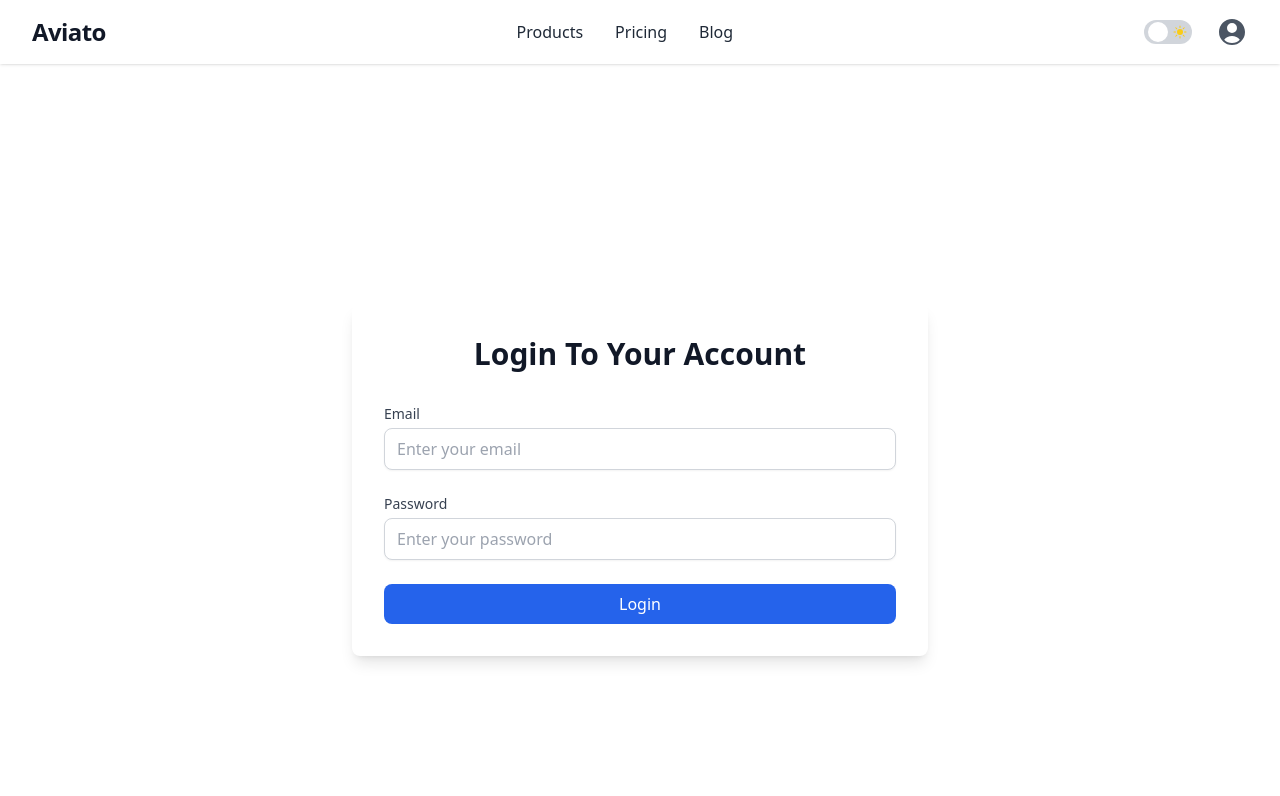
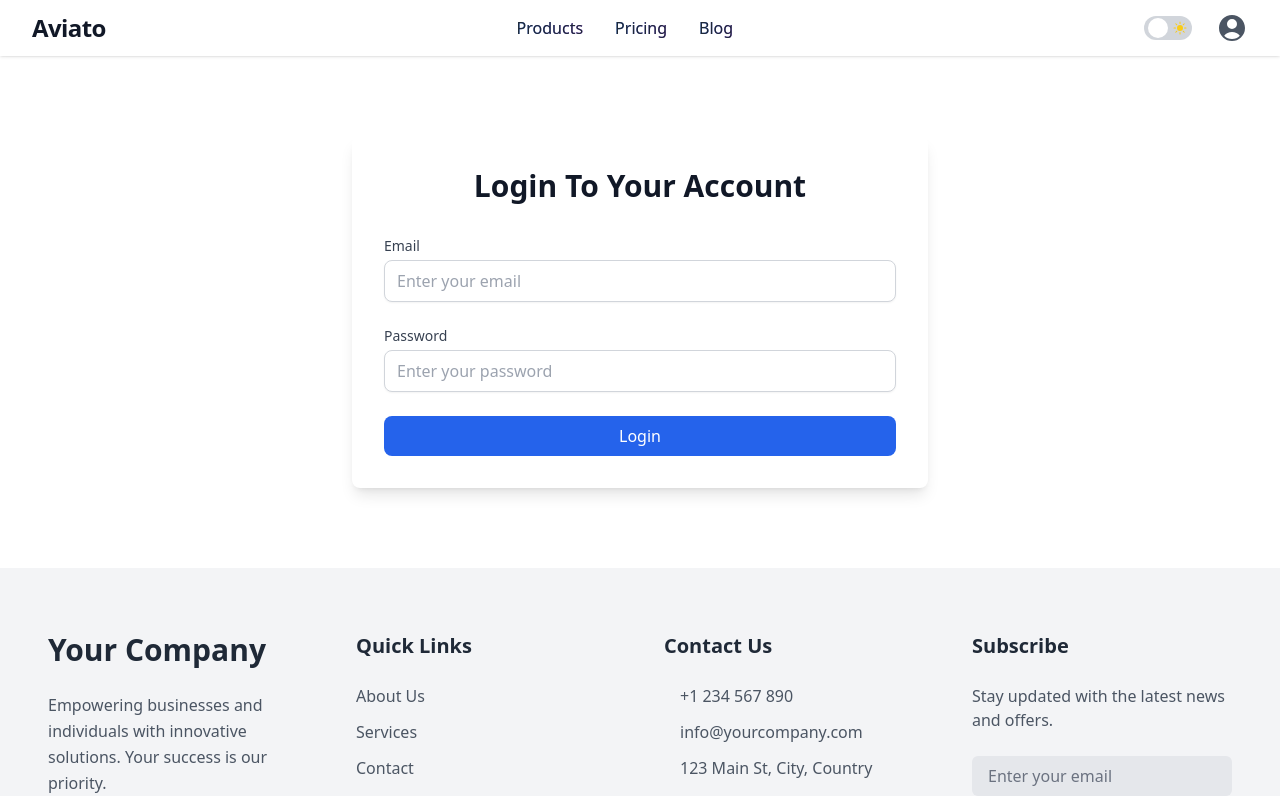
Before and after one commit to Mmy2000/aviato-react, a React (Vite) app: page /login in a window 1280 px wide. Shown: the top 796 px of the page. Built offline with nearby package versions, Linux system fonts and the light colour scheme.

Commit message:
create login page and send data to backend

```diff
--- a/src/components/Login.jsx
+++ b/src/components/Login.jsx
@@ -97,8 +97,8 @@ export default function Login() {
   };
 
   return (
-    <div className="min-h-screen flex items-center justify-center dark:from-gray-800 px-4">
-      <div className="w-full max-w-xl p-8 bg-white dark:bg-gray-800 rounded-lg shadow-lg space-y-8">
+    <div className=" flex items-center justify-center dark:from-gray-800 px-4">
+      <div className="w-full max-w-xl p-8 bg-white dark:bg-gray-800 rounded-lg mt-14 shadow-lg space-y-8">
         <h2 className="text-3xl font-extrabold text-gray-900 dark:text-white text-center">
           Login To Your Account
         </h2>
--- a/src/components/Navbar.jsx
+++ b/src/components/Navbar.jsx
@@ -1,4 +1,4 @@
-import React, { useState } from "react";
+import React, { useState, Fragment } from "react";
 import { Switch, Menu, Transition } from "@headlessui/react";
 import {
   Bars3Icon,
@@ -7,7 +7,6 @@ import {
   SunIcon,
   UserCircleIcon,
 } from "@heroicons/react/24/solid";
-import { Fragment } from "react";
 
 const Navbar = () => {
   const [isDarkMode, setIsDarkMode] = useState(false);
@@ -21,7 +20,7 @@ const Navbar = () => {
   return (
     <nav className="bg-white dark:bg-gray-900 shadow fixed w-full z-30 top-0 left-0 transition-all duration-300 ease-in-out">
       <div className="max-w-7xl mx-auto px-6 lg:px-8">
-        <div className="flex justify-between h-16 items-center">
+        <div className="flex justify-between py-3 items-center">
           {/* Logo */}
           <div className="flex-shrink-0">
             <a href="/" className="flex items-center">
@@ -37,9 +36,10 @@ const Navbar = () => {
               <a
                 key={page}
                 href={`/${page.toLowerCase()}`}
-                className="text-gray-800 dark:text-gray-200 hover:text-blue-600 dark:hover:text-blue-400 transition-colors duration-200 ease-out font-medium"
+                className="relative text-gray-800 dark:text-gray-200 font-medium transition-all duration-200 ease-out transform hover:scale-105 hover:text-transparent bg-clip-text bg-gradient-to-r from-blue-500 to-purple-500"
               >
                 {page}
+                <span className="absolute -bottom-1 left-0 w-full h-[2px] bg-gradient-to-r from-blue-500 to-purple-500 scale-x-0 origin-left transition-transform duration-300 hover:scale-x-100" />
               </a>
             ))}
           </div>
@@ -52,9 +52,9 @@ const Navbar = () => {
               onChange={toggleDarkMode}
               className={`${
                 isDarkMode
-                  ? "bg-gradient-to-r from-blue-500 to-indigo-500"
+                  ? "bg-gradient-to-r from-blue-500 to-indigo-500 shadow-lg shadow-blue-500/50"
                   : "bg-gray-300"
-              } relative inline-flex items-center h-6 rounded-full w-12 transition-colors duration-300 ease-in-out`}
+              } relative inline-flex items-center h-6 rounded-full w-12 transition-all duration-300 ease-in-out`}
             >
               <span
                 className={`${
@@ -77,14 +77,14 @@ const Navbar = () => {
               </div>
               <Transition
                 as={Fragment}
-                enter="transition ease-out duration-200"
+                enter="transition ease-out duration-300 transform"
                 enterFrom="opacity-0 scale-95"
                 enterTo="opacity-100 scale-100"
-                leave="transition ease-in duration-150"
+                leave="transition ease-in duration-200 transform"
                 leaveFrom="opacity-100 scale-100"
                 leaveTo="opacity-0 scale-95"
               >
-                <Menu.Items className="absolute right-0 mt-2 w-48 bg-white dark:bg-gray-800 rounded-lg shadow-md py-2 z-10 focus:outline-none">
+                <Menu.Items className="absolute right-0 mt-2 w-48 bg-white dark:bg-gray-800 rounded-lg shadow-lg py-2 z-10 focus:outline-none">
                   {["Profile", "Login", "Register", "Logout"].map((item) => (
                     <Menu.Item key={item}>
                       {({ active }) => (
@@ -92,7 +92,7 @@ const Navbar = () => {
                           href={`/${item.toLowerCase()}`}
                           className={`block px-4 py-2 text-sm ${
                             active
-                              ? "bg-blue-50 dark:bg-gray-700 text-blue-600 dark:text-blue-400"
+                              ? "bg-gradient-to-r from-blue-50 dark:bg-gray-700 text-blue-600 dark:text-blue-400"
                               : "text-gray-700 dark:text-gray-200"
                           } transition duration-200 ease-in-out rounded-md`}
                         >
--- a/src/components/Register.jsx
+++ b/src/components/Register.jsx
@@ -130,8 +130,8 @@ export default function Register() {
   };
 
   return (
-    <div className="min-h-screen flex items-center justify-center dark:from-gray-800 px-4">
-      <div className="w-full max-w-xl p-8 bg-white dark:bg-gray-800 rounded-lg shadow-lg space-y-8">
+    <div className=" flex items-center justify-center dark:from-gray-800 ">
+      <div className="w-full max-w-xl p-8 bg-white dark:bg-gray-800 rounded-lg mt-14 shadow-lg space-y-8">
         <h2 className="text-3xl font-extrabold text-gray-900 dark:text-white text-center">
           Create Your Account
         </h2>
```
